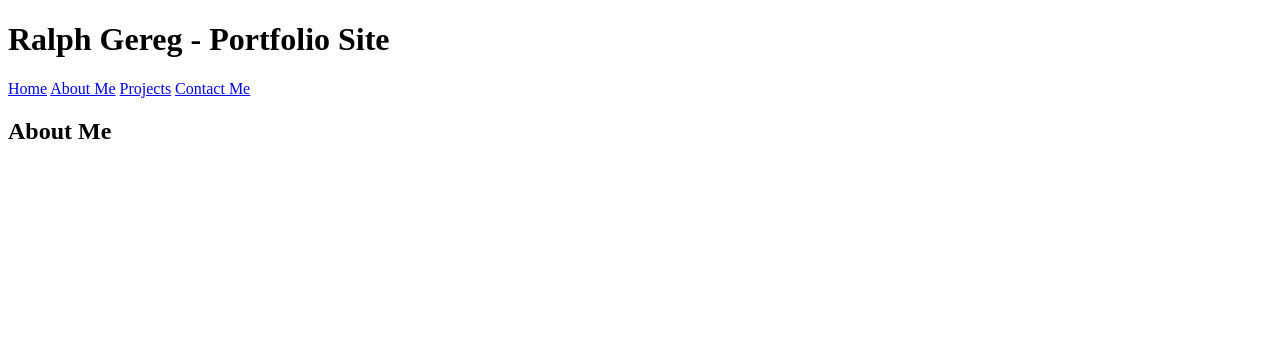
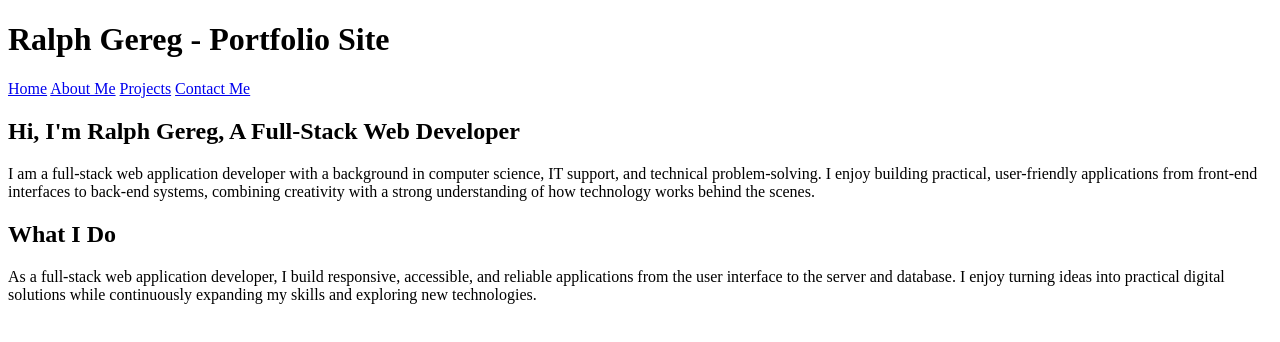
Before and after one commit to rgereg/rgereg-portfolio, a plain HTML site: page about.html in a window 1280 px wide. Drawn offline with Linux system fonts and the light colour scheme.

Commit message:
update home page

```diff
--- a/about.html
+++ b/about.html
@@ -16,7 +16,14 @@
       </nav>
     </header>
     <main>
-      <h2>About Me</h2>
+      <section>
+        <h2>Hi, I'm Ralph Gereg, A Full-Stack Web Developer</h2>
+        <p>I am a full-stack web application developer with a background in computer science, IT support, and technical problem-solving. I enjoy building practical, user-friendly applications from front-end interfaces to back-end systems, combining creativity with a strong understanding of how technology works behind the scenes.</p>
+      </section>
+      <section>
+        <h2>What I Do</h2>
+        <p>As a full-stack web application developer, I build responsive, accessible, and reliable applications from the user interface to the server and database. I enjoy turning ideas into practical digital solutions while continuously expanding my skills and exploring new technologies.</p>
+      </section>
     </main>
   </body>
 </html>
```
